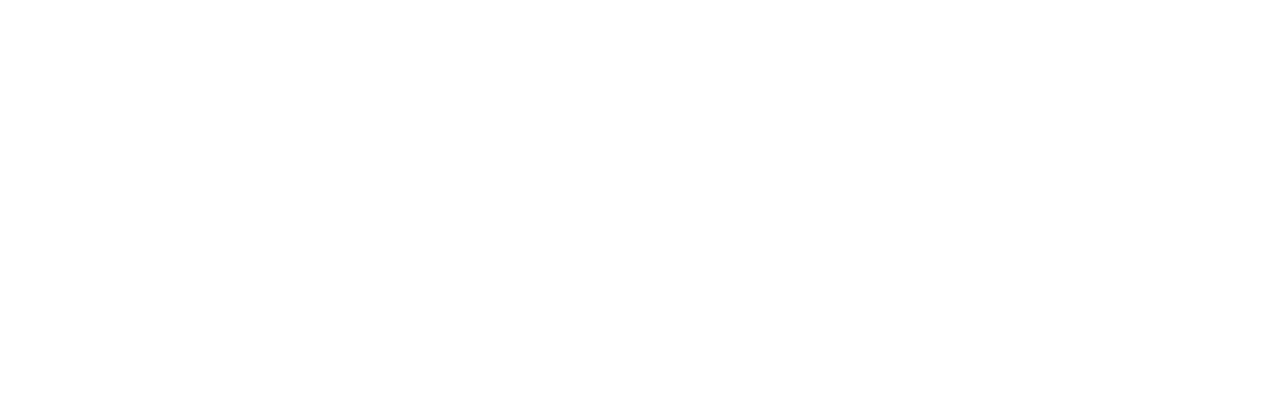
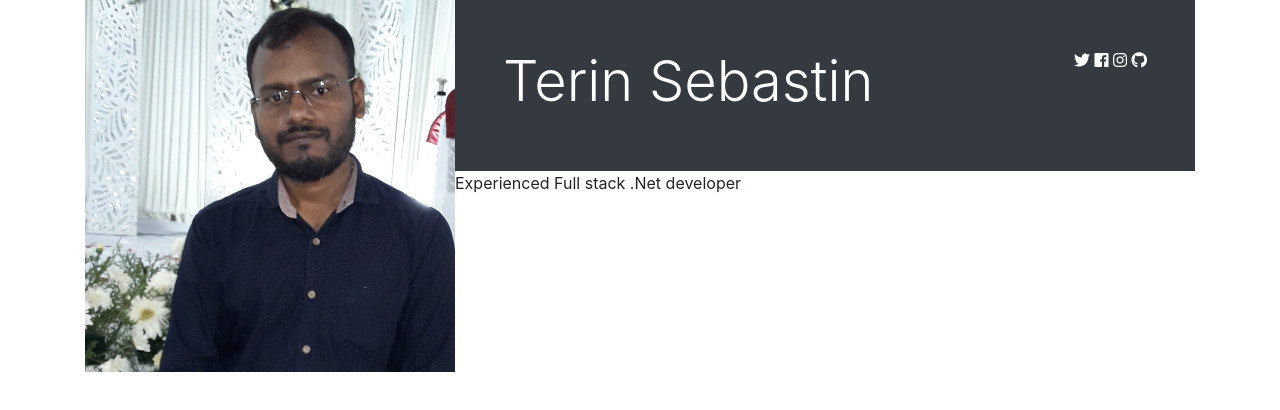
Before and after one commit to terinSeb/Potfolio, a plain HTML site: page index.html in a window 1280 px wide. Drawn offline with nearby package versions, Linux system fonts and the light colour scheme.

Commit message:
Added code to profile image

```diff
--- a/css/style.css
+++ b/css/style.css
@@ -0,0 +1,4 @@
+#main-header img {
+  width: 100%;
+  height: 100%;
+}
--- a/index.html
+++ b/index.html
@@ -1,33 +1,84 @@
 <!DOCTYPE html>
 <html lang="en">
-
   <head>
-  <meta charset="UTF-8">
-  <meta name="viewport" content="width=device-width, initial-scale=1.0">
-  <meta http-equiv="X-UA-Compatible" content="ie=edge">
-  <link rel="stylesheet" href="https://use.fontawesome.com/releases/v5.0.13/css/all.css" integrity="sha384-DNOHZ68U8hZfKXOrtjWvjxusGo9WQnrNx2sqG0tfsghAvtVlRW3tvkXWZh58N9jp"
-    crossorigin="anonymous">
-  <link rel="stylesheet" href="https://stackpath.bootstrapcdn.com/bootstrap/4.1.1/css/bootstrap.min.css" integrity="sha384-WskhaSGFgHYWDcbwN70/dfYBj47jz9qbsMId/iRN3ewGhXQFZCSftd1LZCfmhktB"
-    crossorigin="anonymous">
-  <link rel="stylesheet" href="css/style.css">
+    <meta charset="UTF-8" />
+    <meta name="viewport" content="width=device-width, initial-scale=1.0" />
+    <meta http-equiv="X-UA-Compatible" content="ie=edge" />
+    <link
+      rel="stylesheet"
+      href="https://use.fontawesome.com/releases/v5.0.13/css/all.css"
+      integrity="sha384-DNOHZ68U8hZfKXOrtjWvjxusGo9WQnrNx2sqG0tfsghAvtVlRW3tvkXWZh58N9jp"
+      crossorigin="anonymous"
+    />
+    <link
+      rel="stylesheet"
+      href="https://stackpath.bootstrapcdn.com/bootstrap/4.1.1/css/bootstrap.min.css"
+      integrity="sha384-WskhaSGFgHYWDcbwN70/dfYBj47jz9qbsMId/iRN3ewGhXQFZCSftd1LZCfmhktB"
+      crossorigin="anonymous"
+    />
+    <link rel="stylesheet" href="css/style.css" />
     <title>Bootstrap Theme</title>
   </head>
 
   <body>
     <!-- START HERE -->
+    <div class="container">
+      <header id="main-header">
+        <div class="row no-gutters">
+          <div class="col-lg-4 col-md-5">
+            <img src="img/person1.jpg" />
+          </div>
+          <div class="col-lg-8 col-md-7">
+            <div class="d-flex flex-column">
+              <div class="p-5 bg-dark text-white">
+                <div
+                  class="d-flex flex-row justify-content-between align-items-centre"
+                >
+                  <h1 class="display-4">Terin Sebastin</h1>
+                  <div class="d-none d-md-block">
+                    <a href="#" class="text-white">
+                      <i class="fab fa-twitter"></i>
+                    </a>
+                    <a href="#" class="text-white">
+                      <i class="fab fa-facebook"></i>
+                    </a>
+                    <a href="#" class="text-white">
+                      <i class="fab fa-instagram"></i>
+                    </a>
+                    <a href="#" class="text-white">
+                      <i class="fab fa-github"></i>
+                    </a>
+                  </div>
+                </div>
+              </div>
+              <div class="p4 bg-black">
+                Experienced Full stack .Net developer
+              </div>
+            </div>
+          </div>
+        </div>
+      </header>
+    </div>
 
-
-  <script src="http://code.jquery.com/jquery-3.3.1.min.js" integrity="sha256-FgpCb/KJQlLNfOu91ta32o/NMZxltwRo8QtmkMRdAu8="
-    crossorigin="anonymous"></script>
-  <script src="https://cdnjs.cloudflare.com/ajax/libs/popper.js/1.14.3/umd/popper.min.js" integrity="sha384-ZMP7rVo3mIykV+2+9J3UJ46jBk0WLaUAdn689aCwoqbBJiSnjAK/l8WvCWPIPm49"
-    crossorigin="anonymous"></script>
-  <script src="https://stackpath.bootstrapcdn.com/bootstrap/4.1.1/js/bootstrap.min.js" integrity="sha384-smHYKdLADwkXOn1EmN1qk/HfnUcbVRZyYmZ4qpPea6sjB/pTJ0euyQp0Mk8ck+5T"
-    crossorigin="anonymous"></script>
+    <script
+      src="http://code.jquery.com/jquery-3.3.1.min.js"
+      integrity="sha256-FgpCb/KJQlLNfOu91ta32o/NMZxltwRo8QtmkMRdAu8="
+      crossorigin="anonymous"
+    ></script>
+    <script
+      src="https://cdnjs.cloudflare.com/ajax/libs/popper.js/1.14.3/umd/popper.min.js"
+      integrity="sha384-ZMP7rVo3mIykV+2+9J3UJ46jBk0WLaUAdn689aCwoqbBJiSnjAK/l8WvCWPIPm49"
+      crossorigin="anonymous"
+    ></script>
+    <script
+      src="https://stackpath.bootstrapcdn.com/bootstrap/4.1.1/js/bootstrap.min.js"
+      integrity="sha384-smHYKdLADwkXOn1EmN1qk/HfnUcbVRZyYmZ4qpPea6sjB/pTJ0euyQp0Mk8ck+5T"
+      crossorigin="anonymous"
+    ></script>
 
     <script>
       // Get the current year for the copyright
-    $('#year').text(new Date().getFullYear());
+      $("#year").text(new Date().getFullYear());
     </script>
   </body>
-
 </html>
```
Lines whose indentation alone changed are shown as unchanged.
